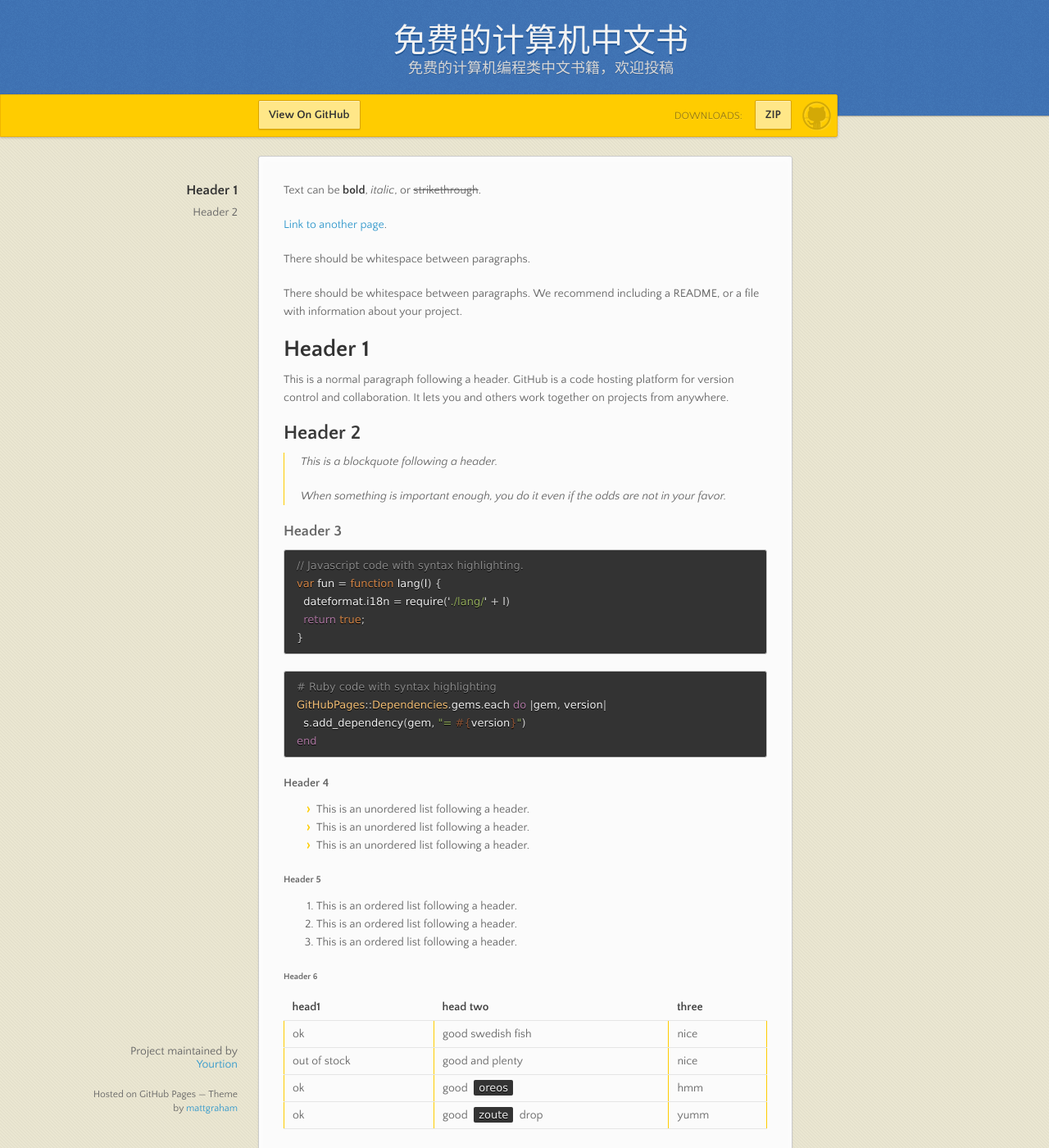
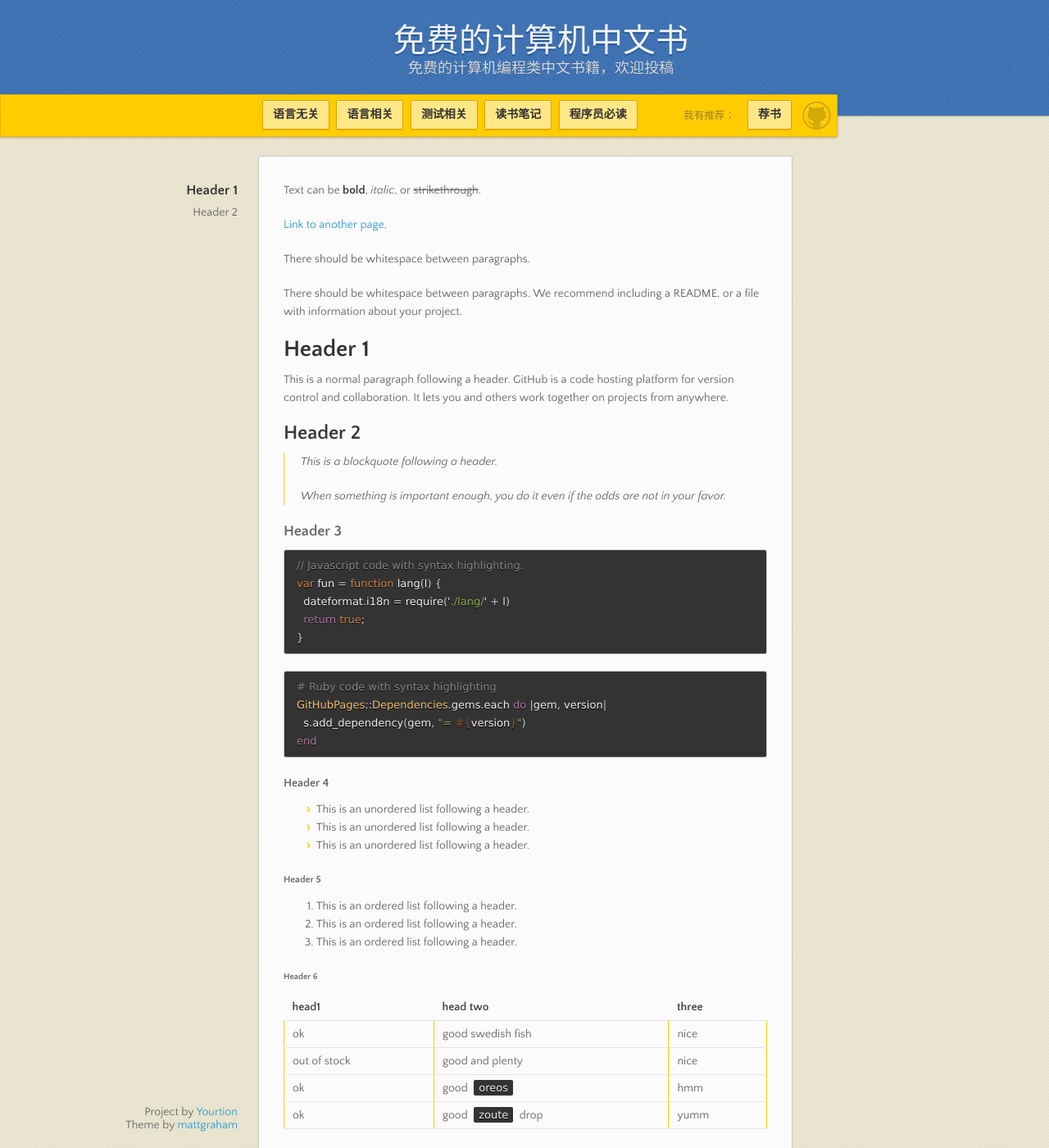
Before and after one commit to yourtion/FreeProgrammingBooksCN, a Jekyll site: the page built from index.md, in a window 1280 px wide and 1400 px high. Shown: the whole window at 82% size. Built offline with Jekyll 4.4.1, drawn with Linux system fonts in a browser that asks for light colours; nearby versions of some CDN libraries.

Commit message:
更新模板

```diff
--- a/_layouts/default.html
+++ b/_layouts/default.html
@@ -22,12 +22,17 @@
 
       <div id="banner">
         <span id="logo"></span>
-
-        <a href="{{ site.owner_url }}" class="button fork"><strong>View On GitHub</strong></a>
+        <ul class="menu">
+          <li><a href="system.html" class="button"><strong>语言无关</strong></a></li>
+          <li><a href="language.html" class="button"><strong>语言相关</strong></a></li>
+          <li><a href="test.html" class="button"><strong>测试相关</strong></a></li>
+          <li><a href="reading.html" class="button"><strong>读书笔记</strong></a></li>
+          <li><a href="other.html" class="button"><strong>程序员必读</strong></a></li>
+        </ul>
         <div class="downloads">
-          <span>Downloads:</span>
+          <span>我有推荐：</span>
           <ul>
-            <li><a href="" class="button">ZIP</a></li>
+            <li><a href="https://github.com/yourtion/FreeProgrammingBooksCN/issues/new" target="_blank" class="button">荐书</a></li>
           </ul>
         </div>
       </div><!-- end banner -->
@@ -41,9 +46,10 @@
 
       </section>
       <footer>
-          <p>Project maintained by <a href="{{ site.owner_url }}">{{ site.username }}</a></p>
-
-        <p><small>Hosted on GitHub Pages &mdash; Theme by <a href="https://twitter.com/michigangraham">mattgraham</a></small></p>
+          <p>
+            Project by <a href="{{ site.owner_url }}">{{ site.username }}</a> <br />
+            Theme by <a href="https://twitter.com/michigangraham">mattgraham</a>
+          </p>
       </footer>
     </div>
     <!--[if !IE]><script>fixScale(document);</script><![endif]-->
--- a/_sass/jekyll-theme-leap-day.scss
+++ b/_sass/jekyll-theme-leap-day.scss
@@ -229,6 +229,12 @@ header {
     background-color: #FFE788;
   }
 
+  .menu {
+    position:fixed;
+    left:50%;
+    margin-left:-325px;
+  }
+
   .downloads {
     float: right;
     margin:0 45px 0 0;
@@ -346,7 +352,7 @@ footer {
   position: fixed;
   left:50%;
   margin-left:-530px;
-  bottom:20px;
+  bottom:0;
   text-align: right;
   line-height: 16px;
 }
```
